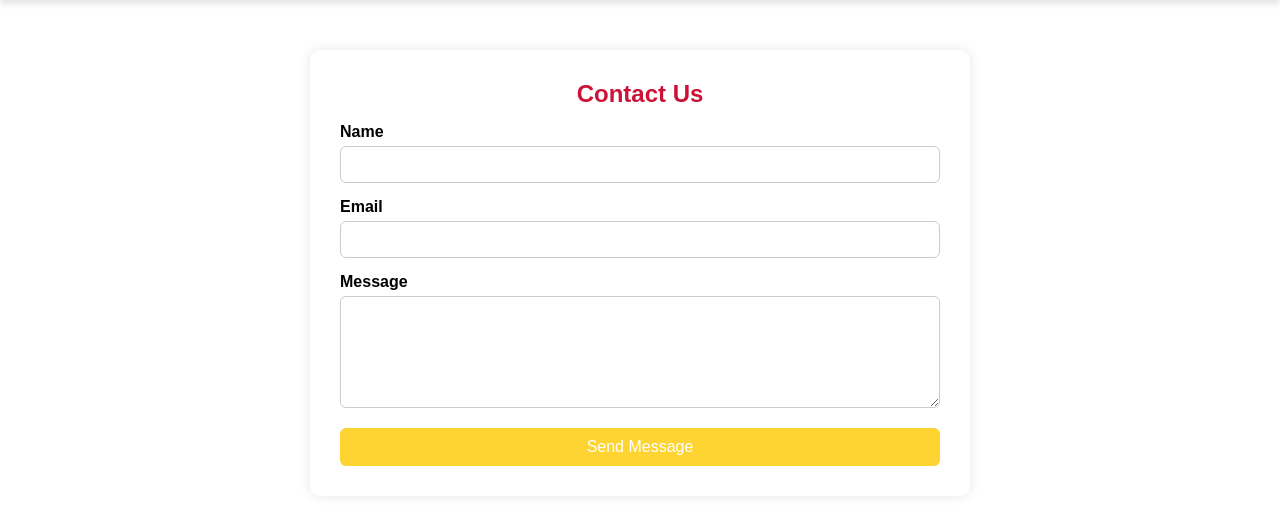
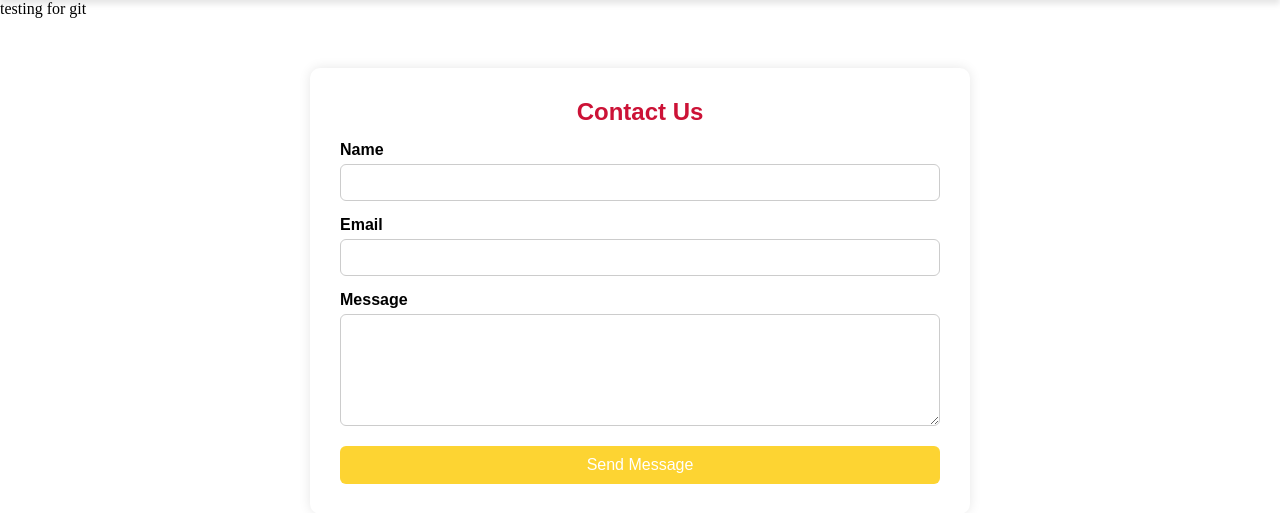
Before and after one commit to Raiyeen/RePortall, a Django app: page /contactUs/ in a window 1280 px wide. Shown: the part 98-611 px from the top of the page. Run offline with Django 5.2, Linux system fonts and the light colour scheme.

Commit message:
testing in contact.html for git

```diff
--- a/RePortall/templates/contactUs.html
+++ b/RePortall/templates/contactUs.html
@@ -5,6 +5,7 @@
 
 <link rel="stylesheet" href="/static/css/contactUs.css" />
 <body>
+  <p>testing for git</p>
   <section class="contact-container">
     <h1>Contact Us</h1>
     <form action="#" method="POST">
```
